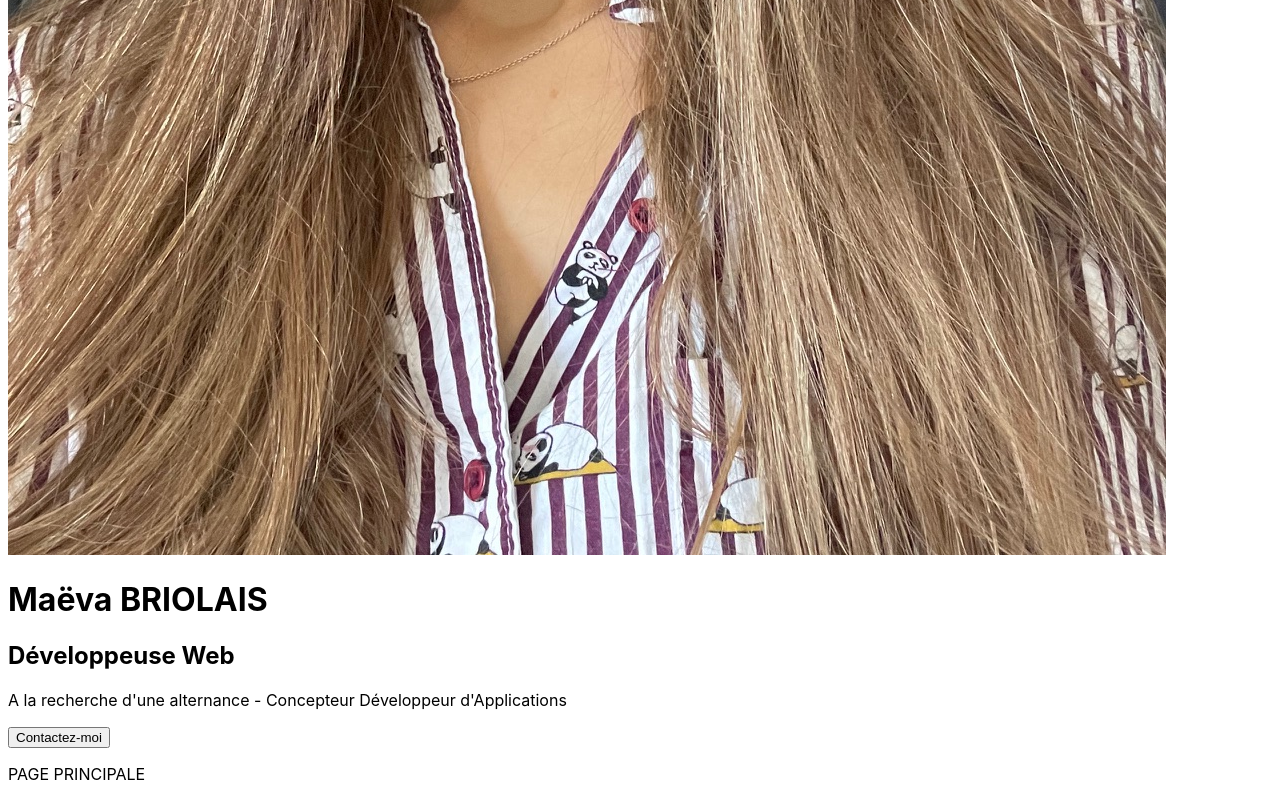
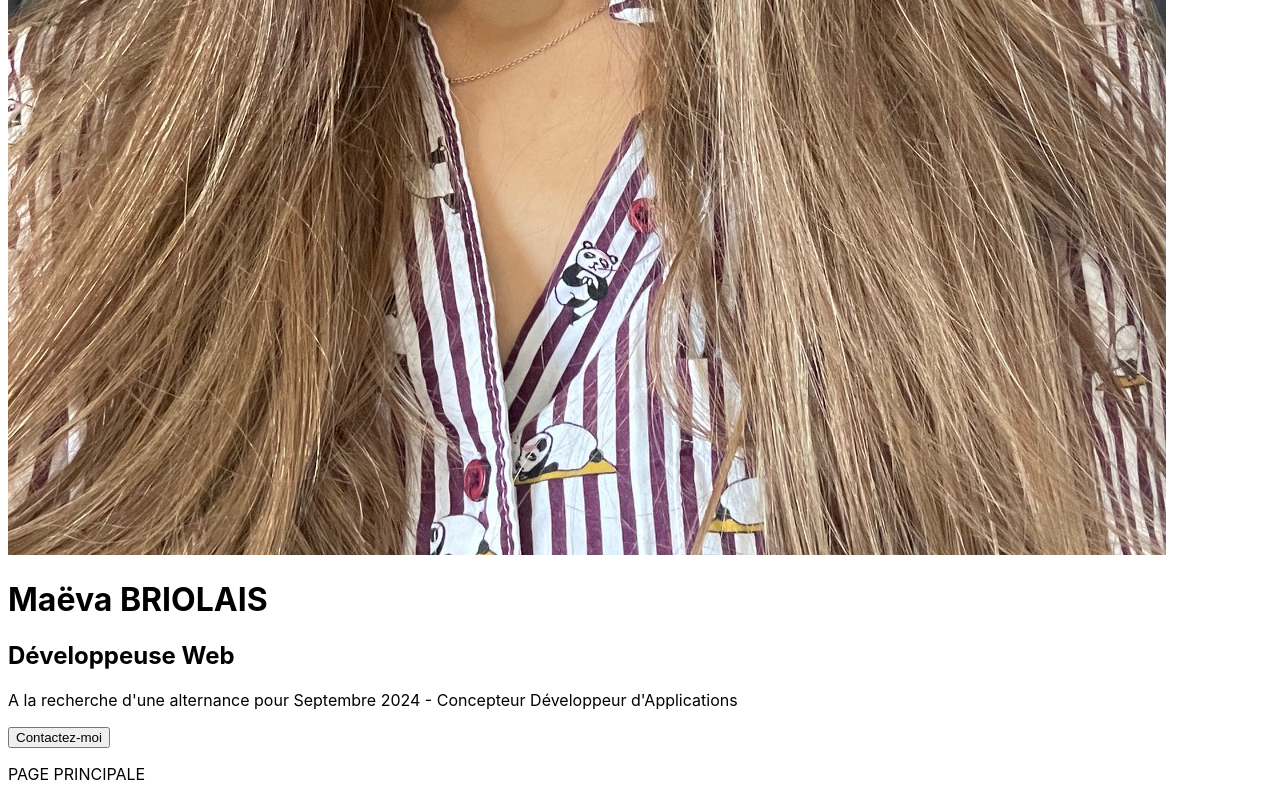
Before and after one commit to MaevaBriolais/React_Portfolio, a React (Vite) app in the folder my-react-app/: page / in a window 1280 px wide. Shown: the part 997-1797 px from the top of the page. Built offline with nearby package versions, Linux system fonts and the light colour scheme.

Commit message:
Installation de SASS et création de header.scss

```diff
--- a/my-react-app/package.json
+++ b/my-react-app/package.json
@@ -12,7 +12,8 @@
   "dependencies": {
     "react": "^18.2.0",
     "react-dom": "^18.2.0",
-    "react-router-dom": "^6.23.0"
+    "react-router-dom": "^6.23.0",
+    "sass": "^1.76.0"
   },
   "devDependencies": {
     "@types/react": "^18.2.66",
--- a/my-react-app/src/components/Header.jsx
+++ b/my-react-app/src/components/Header.jsx
@@ -8,7 +8,10 @@ function Header() {
         <div className="userProfil">
           <h1>Maëva BRIOLAIS</h1>
           <h2>Développeuse Web</h2>
-          <p> A la recherche d'une alternance - Concepteur Développeur d'Applications </p>
+          <p>
+            A la recherche d'une alternance pour Septembre 2024 - Concepteur
+            Développeur d'Applications
+          </p>
         </div>
       </div>
 
```
Also changed, not shown: my-react-app/src/CSS/header.scss (added), 1 other file (tests, documents, lock files or other folders).
